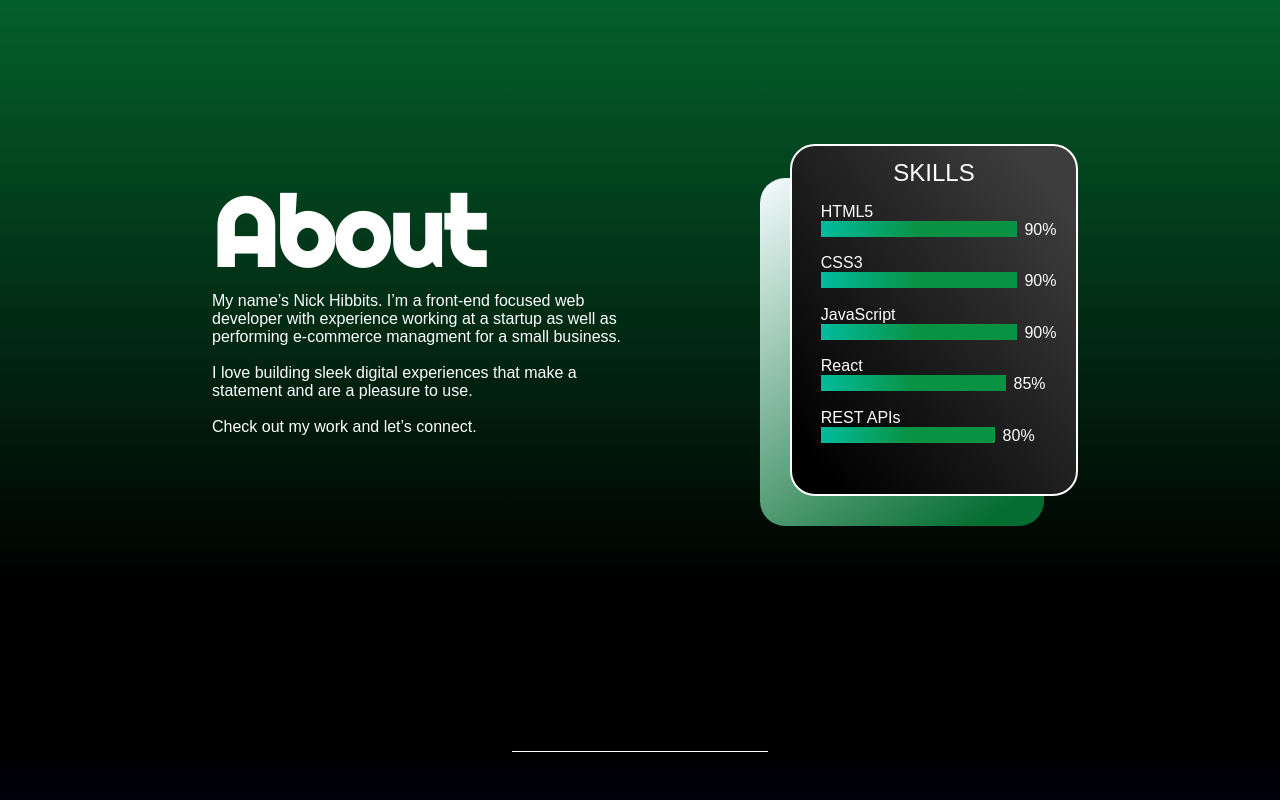
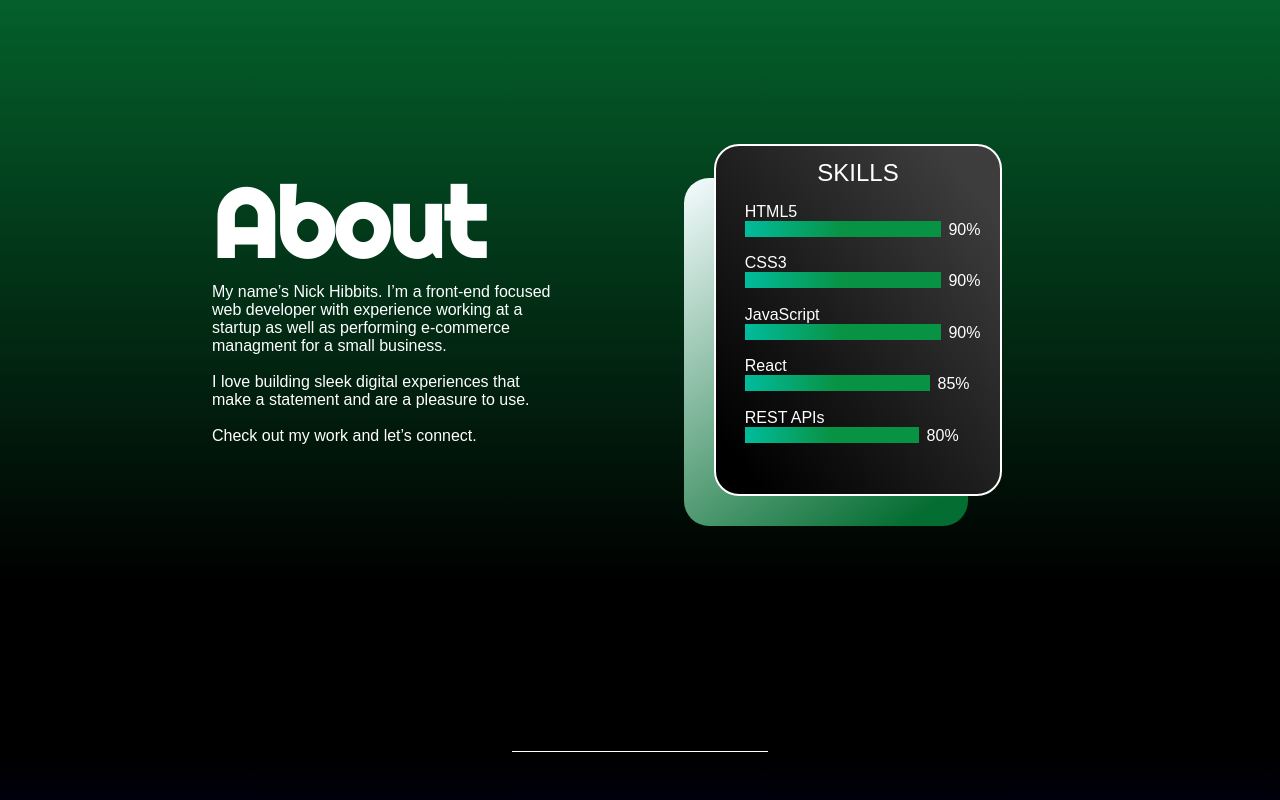
Before and after one commit to nickhibbits/react-website, a React (Create React App) app: page / in a window 1280 px wide. Shown: the part 880-1680 px from the top of the page. Built offline with nearby package versions, Linux system fonts and the light colour scheme; a web font is replaced by a local one.

Commit message:
more grid work on the global split class

```diff
--- a/src/styles/App.scss
+++ b/src/styles/App.scss
@@ -6,7 +6,6 @@
   // flex-direction: column;
 
   display: grid;
-  grid-template-columns: repeat(12, minmax(1rem, 10rem));
   grid-template-rows: 100vh 52rem 43rem 33rem;
 }
 
--- a/src/styles/index.scss
+++ b/src/styles/index.scss
@@ -111,11 +111,20 @@ button {
 .split {
   // border: solid 10px red;
   display: grid;
-  grid-template-columns: 50% 50%;
-  gap: 5rem;
+  gap: 1em;
+  grid-template-columns: repeat(12, minmax(1rem, 10rem));
+  // gap: 5rem;
+  // display: flex;
+  // flex-direction: row;
+  // justify-content: space-evenly;
+}
+
+.split > :nth-child(1) {
+  grid-column: 1 / 6;
 }
 
 .split > :nth-child(2) {
+  grid-column: 7 / 13;
   display: flex;
   flex-direction: column;
   align-items: flex-start;
```
